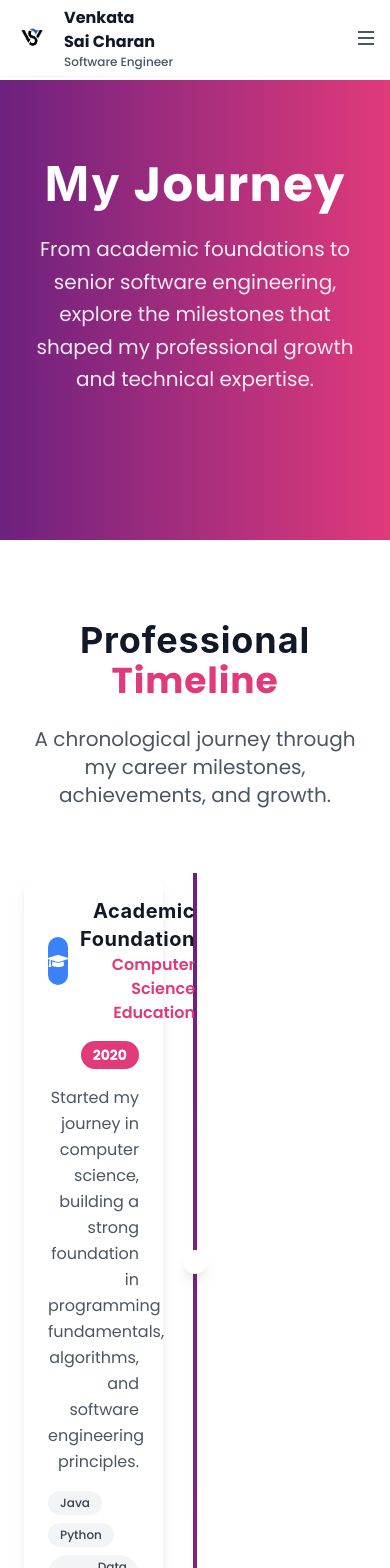
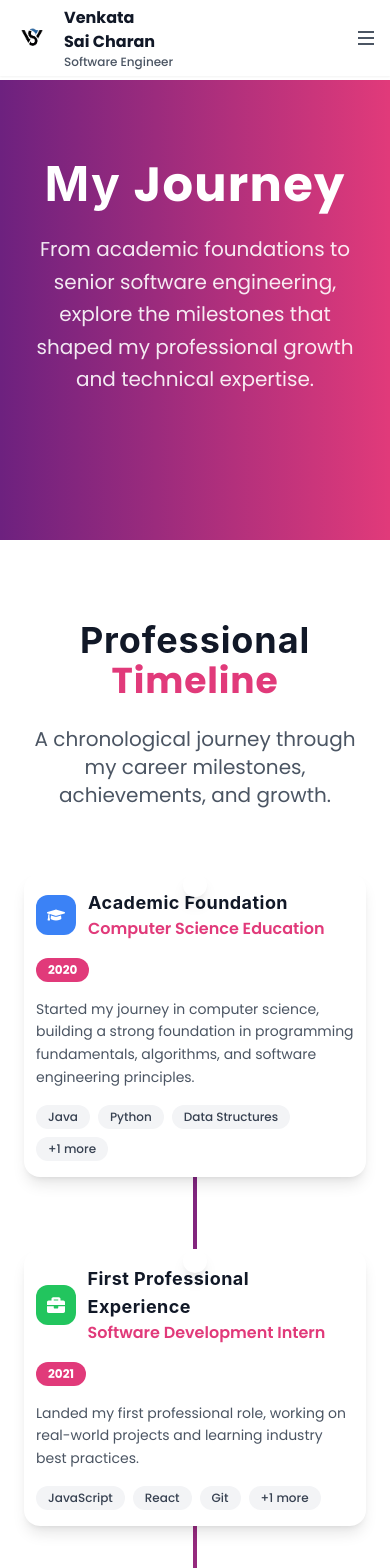
Before and after one commit to saicharankarasala/sai-charan-website, a React (Vite) app: page /journey in a window 390 px wide. Shown: the top 1568 px of the page. Built offline with nearby package versions, Linux system fonts and the light colour scheme.

Commit message:
Fix: Make timeline cards fully responsive and readable on mobile

```diff
--- a/src/pages/Journey.jsx
+++ b/src/pages/Journey.jsx
@@ -163,37 +163,34 @@ const Journey = () => {
                   whileInView={{ opacity: 1, x: 0 }}
                   transition={{ duration: 0.8, delay: index * 0.1 }}
                   viewport={{ once: true }}
-                  className={`relative flex items-center ${
-                    index % 2 === 0 ? 'flex-row' : 'flex-row-reverse'
+                  className={`relative flex flex-col md:flex-row items-center ${
+                    index % 2 === 0 ? 'md:flex-row' : 'md:flex-row-reverse'
                   }`}
                 >
                   {/* Content */}
-                  <div className={`w-1/2 ${index % 2 === 0 ? 'pr-8 text-right' : 'pl-8 text-left'}`}>
+                  <div className={`w-full md:w-1/2 ${index % 2 === 0 ? 'md:pr-8 md:text-right' : 'md:pl-8 md:text-left'} mb-6 md:mb-0`}>
                     <motion.div
                       whileHover={{ scale: 1.02 }}
-                      className="bg-white p-6 rounded-2xl shadow-lg border border-gray-200 hover:shadow-xl transition-all duration-300 cursor-pointer"
+                      className="bg-white px-3 py-4 md:p-6 rounded-2xl shadow-lg border border-gray-200 hover:shadow-xl transition-all duration-300 cursor-pointer break-words"
                       onClick={() => setSelectedMilestone(milestone)}
                     >
                       <div className="flex items-center gap-3 mb-4">
-                        <div className={`w-12 h-12 ${milestone.color} text-white rounded-xl flex items-center justify-center text-xl`}>
+                        <div className={`w-10 h-10 md:w-12 md:h-12 ${milestone.color} text-white rounded-xl flex items-center justify-center text-lg md:text-xl`}>
                           <milestone.icon />
                         </div>
                         <div>
-                          <h3 className="text-xl font-bold text-gray-900">{milestone.title}</h3>
-                          <p className="text-[#e13a7a] font-semibold">{milestone.subtitle}</p>
+                          <h3 className="text-lg md:text-xl font-bold text-gray-900">{milestone.title}</h3>
+                          <p className="text-[#e13a7a] font-semibold text-base md:text-lg">{milestone.subtitle}</p>
                         </div>
                       </div>
-
                       <div className="mb-4">
-                        <span className="inline-block bg-[#e13a7a] text-white px-3 py-1 rounded-full text-sm font-bold">
+                        <span className="inline-block bg-[#e13a7a] text-white px-3 py-1 rounded-full text-xs md:text-sm font-bold">
                           {milestone.year}
                         </span>
                       </div>
-
-                      <p className="text-gray-600 leading-relaxed mb-4">
+                      <p className="text-gray-600 leading-relaxed mb-4 break-words text-sm md:text-base">
                         {milestone.description}
                       </p>
-
                       <div className="flex flex-wrap gap-2">
                         {milestone.skills.slice(0, 3).map(skill => (
                           <span
@@ -211,7 +208,6 @@ const Journey = () => {
                       </div>
                     </motion.div>
                   </div>
-
                   {/* Timeline Dot */}
                   <div className="absolute left-1/2 transform -translate-x-1/2 w-6 h-6 bg-white border-4 border-[#e13a7a] rounded-full shadow-lg"></div>
                 </motion.div>
```
